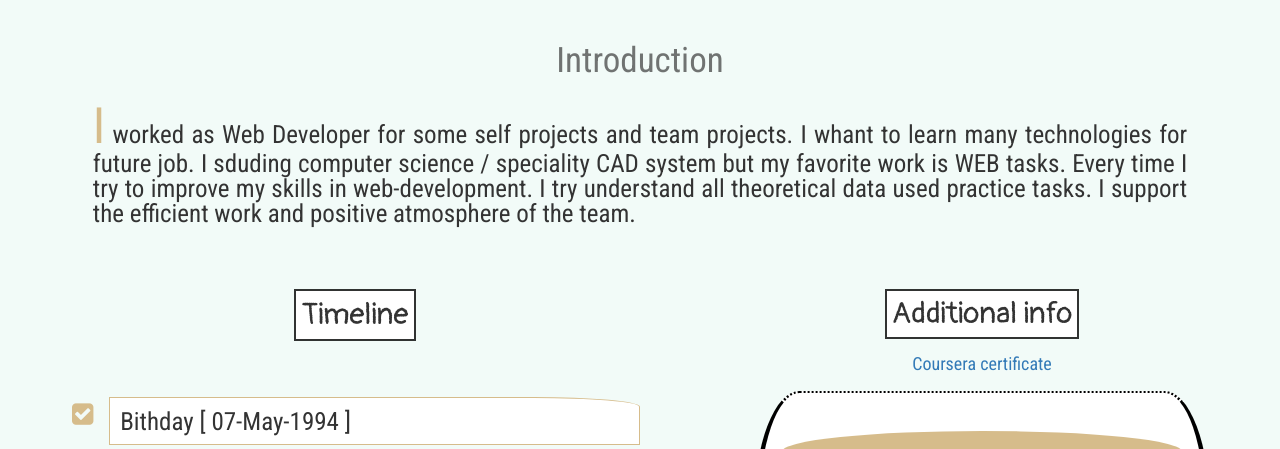
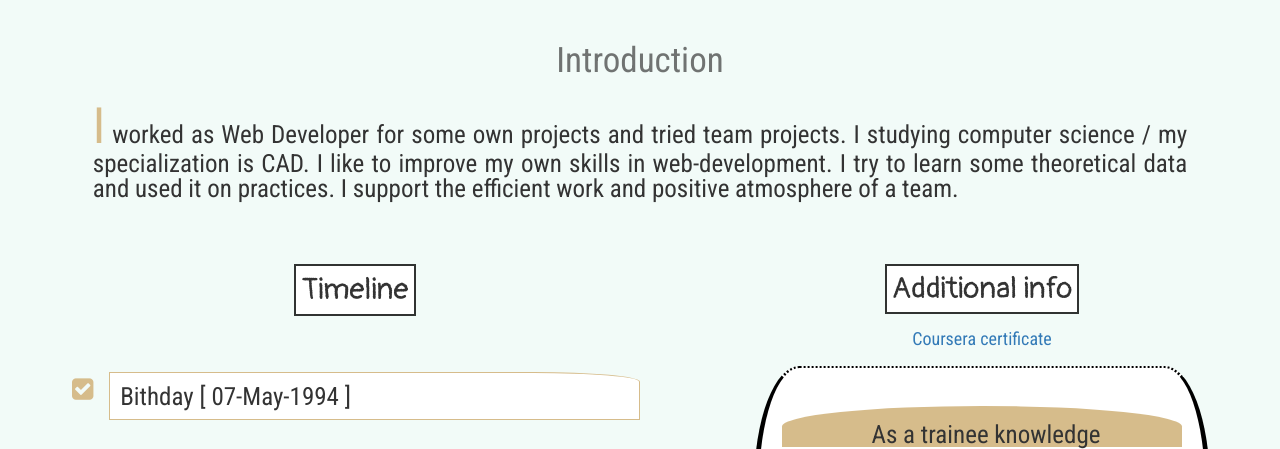
Before and after one commit to sonishc/homepage, a plain HTML site: page index.html in a window 1280 px wide. Shown: the part 740-1189 px from the top of the page. Drawn offline with nearby package versions, Linux system fonts and the light colour scheme.

Commit message:
Update index.html

```diff
--- a/index.html
+++ b/index.html
@@ -51,12 +51,11 @@
       <div class="introduction">
         <article>
           <h3>Introduction</h3>
-          <p>I worked as Web Developer for some self projects and team projects.
-             I whant to learn many technologies for future job.
-             I sduding computer science / speciality CAD system but my favorite work is WEB tasks.
-             Every time I try to improve my skills in web-development.
-             I try understand all theoretical data used practice tasks.
-             I support the efficient work and positive atmosphere of the team.
+          <p>I worked as Web Developer for some own projects and tried team projects.
+              I studying computer science / my specialization is CAD.
+              I like to improve my own skills in web-development.
+              I try to learn some theoretical data and used it on practices.
+              I support the efficient work and positive atmosphere of a team.
           </p>
         </article>
       </div>
```
